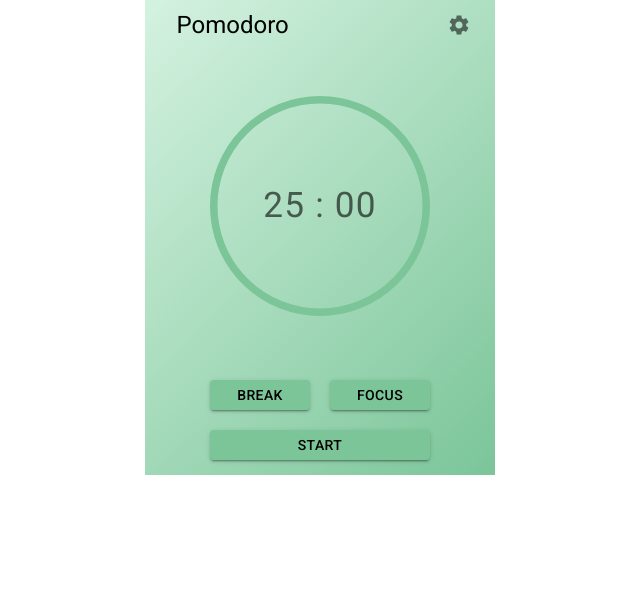
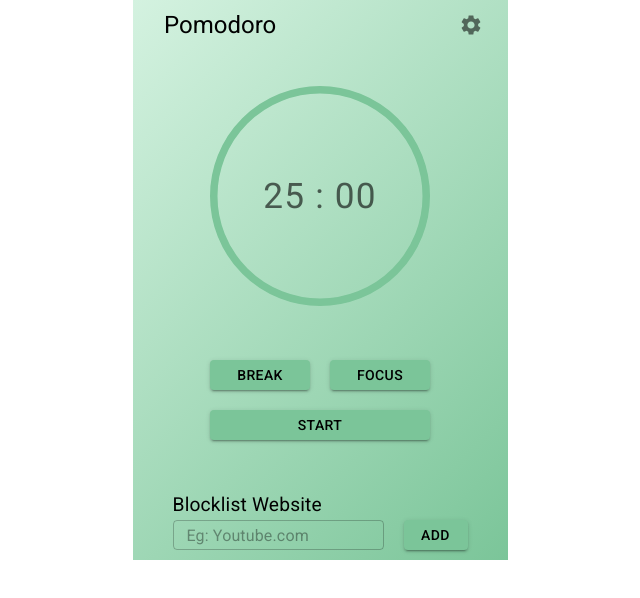
Before and after one commit to OwenTruong/Dorozoids, a React (Vite) app in the folder client/: page / in a window 1280 px wide. Shown: the top 598 px of the page, without its empty margins (320-960 px from the left). Built offline with nearby package versions, Linux system fonts and the light colour scheme.

Commit message:
fixed progressbar bug and added blocklist with no functionality

```diff
--- a/client/src/Home/Home.tsx
+++ b/client/src/Home/Home.tsx
@@ -5,6 +5,7 @@
   Container,
   IconButton,
   styled,
+  TextField,
 } from '@mui/material';
 import SettingsIcon from '@mui/icons-material/Settings';
 
@@ -139,6 +140,26 @@
   );
 }
 
+function Blocklist() {
+  return (
+    <Box sx={{ display: 'flex', flexDirection: 'column' }}>
+      <Typography fontSize={'1.2rem'} textAlign={'left'}>
+        Blocklist Website
+      </Typography>
+      <Box display={'flex'} gap={'20px'} marginBottom={'5px'}>
+        <TextField
+          placeholder="Eg: Youtube.com"
+          sx={{ width: '80%' }}
+          InputProps={{ style: { height: '30px' } }}
+        />
+        <Button variant="contained" sx={{ width: '45px', height: '30px' }}>
+          Add
+        </Button>
+      </Box>
+    </Box>
+  );
+}
+
 export default function Home() {
   const {
     activeSession,
@@ -168,8 +189,8 @@
   return (
     <Container
       sx={{
-        width: '350px',
-        height: '475px',
+        width: '375px',
+        height: '560px',
         backgroundColor: '#D4F2E0',
         backgroundImage: `linear-gradient(135deg, #D4F2E0 0%, #7BC599 100%)`,
         padding: '5px',
@@ -185,6 +206,7 @@
         <SessionButtonGroup />
         {!activeSession ? <StartButton /> : <StopButtonGroup />}
       </Box>
+      <Blocklist />
     </Container>
   );
 }
--- a/client/src/ProgressBar/ProgressBar.tsx
+++ b/client/src/ProgressBar/ProgressBar.tsx
@@ -104,15 +104,11 @@
               if (e.key === 'Enter' && !activeSession) {
                 // Editing timer is disabled when session is active
 
-                if (secRef.current && minRef.current) {
-                  updateSeconds(
-                    Number(secRef.current.value) +
-                      Number(minRef.current.value) * 60
-                  );
-                  setRemainingTime(
-                    Number(secRef.current.value) +
-                      Number(minRef.current.value) * 60
-                  );
+                if (minRef.current && secRef.current) {
+                  const min = minRef.current.value ?? '0';
+                  const sec = secRef.current.value ?? '0';
+                  updateSeconds(Number(min) * 60 + Number(sec));
+                  setRemainingTime(Number(min) * 60 + Number(sec));
                 } else console.error('secRef and minRef are null');
 
                 // if minute reference does not exist, something is wrong and we should disable the ability to update the max seconds of a timer
```
